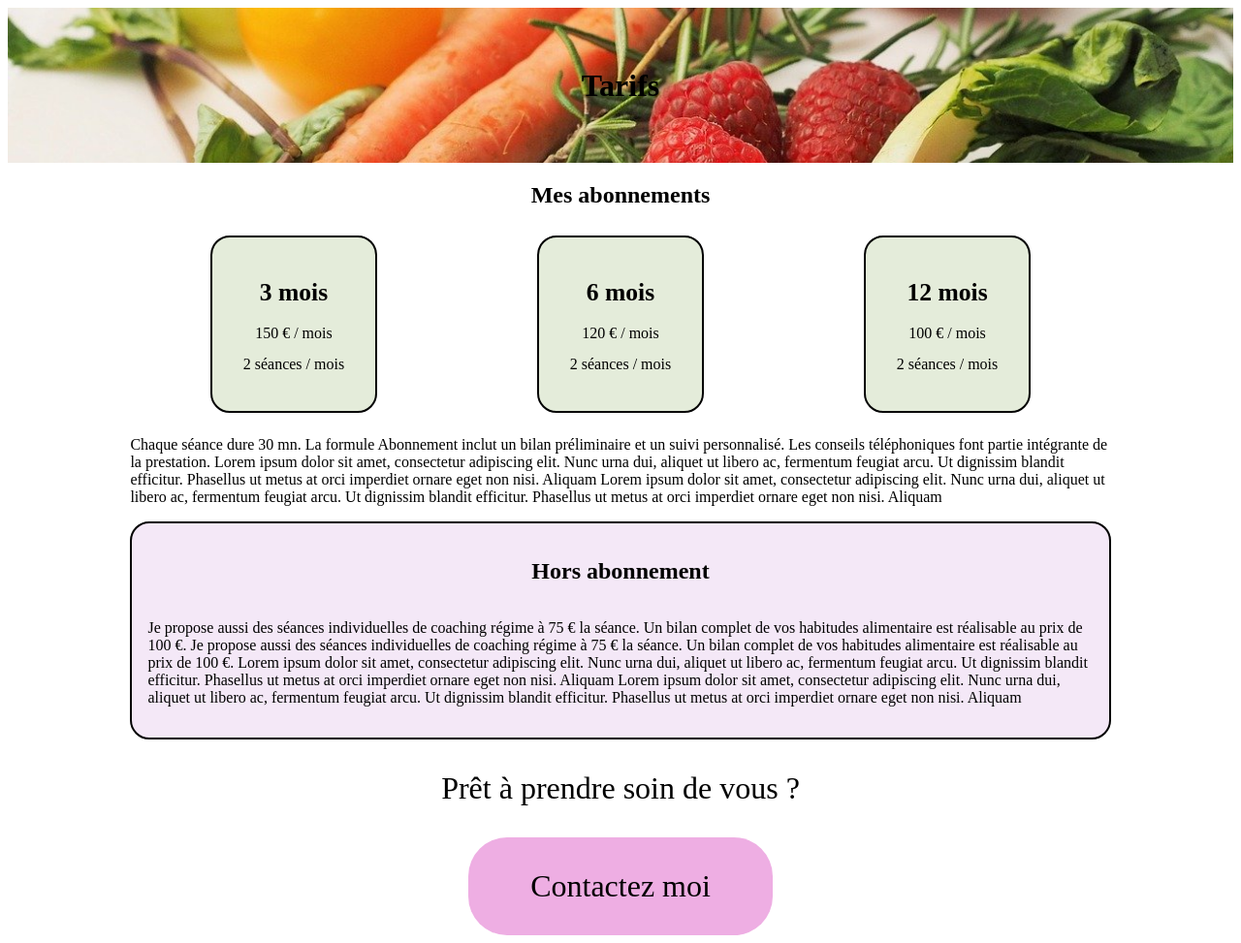
After one commit to furkanKrdmr/Nutrition, a PHP site: page /tarifs.html in a window 1280 px wide. The commit adds this page. Shown: the whole page at 97% size. Run offline with PHP 8.4, Linux system fonts and the light colour scheme.

Commit message:
added file tarifs and modified file css about

```diff
--- a/methodes.html
+++ b/methodes.html
@@ -4,7 +4,7 @@
     <meta charset="UTF-8">
     <meta http-equiv="X-UA-Compatible" content="IE=edge">
     <meta name="viewport" content="width=device-width, initial-scale=1.0">
-    <title>Document</title>
+    <title>Mes méthodes</title>
     <link rel="stylesheet" href="style.css">
 </head>
 <body>
--- a/style.css
+++ b/style.css
@@ -149,6 +149,97 @@
   padding-right: 1em;
 }
 
+
+
+/* fin page Méthodes */
+
+
+/* début page Tarifs */
+
+.tarif-title {
+  height: 10em;
+  width: 100%;
+  background-image: url('img/vegetables.jpg');
+  background-size: cover;
+  background-position: center;
+  display: flex;
+  justify-content: center;
+  align-items: center;
+}
+
+.tarif-main-box {
+  width: 80%;
+  display: flex;
+  flex-direction: column;
+  align-items: center;
+  align-content: center;
+  margin: 0 auto;
+}
+
+.tarif-all-subscription {
+  display: flex;
+  flex-direction: row;
+  flex-wrap: wrap;
+  justify-content: space-around;
+  height: auto;
+  width: 100%;
+}
+
+.tarif-subscription {
+  display: flex;
+  flex-direction: column;
+  align-items: center;
+  align-content: center;
+  height: auto;
+  padding: 2em;
+  border: 2px solid black ;
+  background-color: rgb(228, 236, 218);
+  border-radius: 20px;
+  margin: 0.5em;
+}
+
+.tarif-month {
+  font-size: 1.6em;
+  font-weight: bold;
+  line-height: 0em;
+}
+
+.tarif-subscription> p {
+  line-height: 0em;
+}
+
+.tarif-no-subscription {
+  display: flex;
+  flex-direction: column;
+  align-items: center;
+  align-content: center;
+  height: auto;
+  border: 2px solid black ;
+  background-color: rgb(244, 232, 247);
+  border-radius: 20px;
+  padding: 1em;
+}
+
+.tarif-sentence {
+  font-size: 2rem;
+}
+
+.tarif-button {
+  background-color: rgb(238, 174, 227);
+  border-radius: 40px;
+  font-size: 2rem;
+  padding-left: 2em;
+  padding-right: 2em;
+}
+
+
+/* fin page Tarifs */
+
+
+
+/*  début media queries*/
+
+
 @media screen and (max-width: 834px) {
   .methode-image1 {
     display: none;
@@ -187,6 +278,16 @@
     padding-left: 1.5em;
     padding-right: 1.5em;
   }
+  .tarif-sentence {
+    font-size: 1.2rem;
+  }
+  .tarif-button {
+    background-color: rgb(238, 174, 227);
+    border-radius: 20px;
+    font-size: 1.2rem;
+    padding-left: 1.5em;
+    padding-right: 1.5em;
+  }
 }
 
-/* fin page Méthodes */
+/*  fin media queries*/
--- /dev/null
+++ b/tarifs.html
@@ -0,0 +1,79 @@
+<!DOCTYPE html>
+<html lang="en">
+<head>
+    <meta charset="UTF-8">
+    <meta http-equiv="X-UA-Compatible" content="IE=edge">
+    <meta name="viewport" content="width=device-width, initial-scale=1.0">
+    <title>Mes tarifs</title>
+    <link rel="stylesheet" href="style.css">
+</head>
+<body>
+
+    <div class = "tarif-title">
+        <h1>Tarifs</h1>
+    </div>
+
+    <div class = "tarif-main-box">
+        <h2>Mes abonnements</h2>
+        <div class = "tarif-all-subscription">
+            <div class = "tarif-subscription">
+                <div class = "tarif-month">
+                    <p>3 mois</p>
+                </div>
+                <p>150 € / mois</p>
+                <p>2 séances / mois</p>
+            </div>
+            <div class = "tarif-subscription">
+                <div class = "tarif-month">
+                    <p>6 mois</p>
+                </div>
+                <p>120 € / mois</p>
+                <p>2 séances / mois</p>
+            </div>
+            <div class = "tarif-subscription">
+                <div class = "tarif-month">
+                    <p>12 mois</p>
+                </div>
+                <p>100 € / mois</p>
+                <p>2 séances / mois</p>
+            </div>
+        </div>
+
+
+        <p>Chaque séance dure 30 mn. La formule Abonnement inclut
+             un bilan préliminaire et un suivi personnalisé. Les
+             conseils téléphoniques font partie intégrante de la
+             prestation. Lorem ipsum dolor sit amet, consectetur adipiscing elit. Nunc urna dui, aliquet
+             ut libero ac, fermentum feugiat arcu. Ut dignissim blandit efficitur. Phasellus
+             ut metus at orci imperdiet ornare eget non nisi. Aliquam Lorem ipsum dolor sit amet,
+             consectetur adipiscing elit. Nunc urna dui, aliquet ut libero ac, fermentum feugiat
+             arcu. Ut dignissim blandit efficitur. Phasellus ut metus at orci imperdiet ornare
+             eget non nisi. Aliquam
+        </p>
+
+        <div class = "tarif-no-subscription">
+            <h2>Hors abonnement</h2>
+            <p>Je propose aussi des séances individuelles de coaching régime à 75 € la séance.
+                Un bilan complet de vos habitudes alimentaire est réalisable au prix de 100 €.
+                Je propose aussi des séances individuelles de coaching régime à 75 € la séance.
+                Un bilan complet de vos habitudes alimentaire est réalisable au prix de 100 €.
+                Lorem ipsum dolor sit amet, consectetur adipiscing elit. Nunc urna dui, aliquet
+                ut libero ac, fermentum feugiat arcu. Ut dignissim blandit efficitur. Phasellus
+                ut metus at orci imperdiet ornare eget non nisi. Aliquam Lorem ipsum dolor sit amet,
+                consectetur adipiscing elit. Nunc urna dui, aliquet ut libero ac, fermentum feugiat
+                arcu. Ut dignissim blandit efficitur. Phasellus ut metus at orci imperdiet ornare
+                eget non nisi. Aliquam
+            </p>
+        </div>
+
+        <div class = "tarif-sentence">
+            <p>Prêt à prendre soin de vous ?</p>
+        </div>
+        <div class = "tarif-button">
+            <p>Contactez moi</p>
+        </div>
+
+    </div>
+
+</body>
+</html>
```
